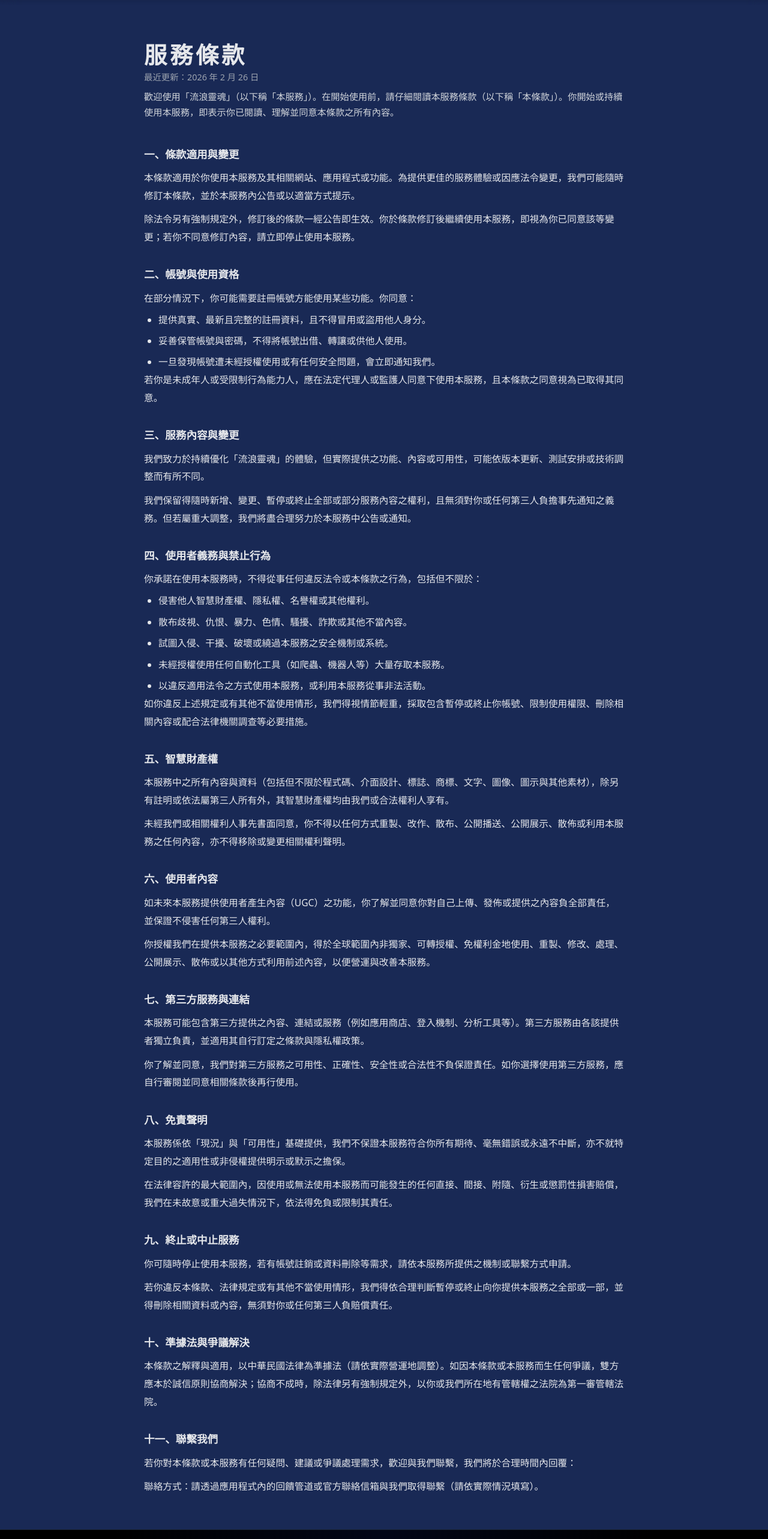
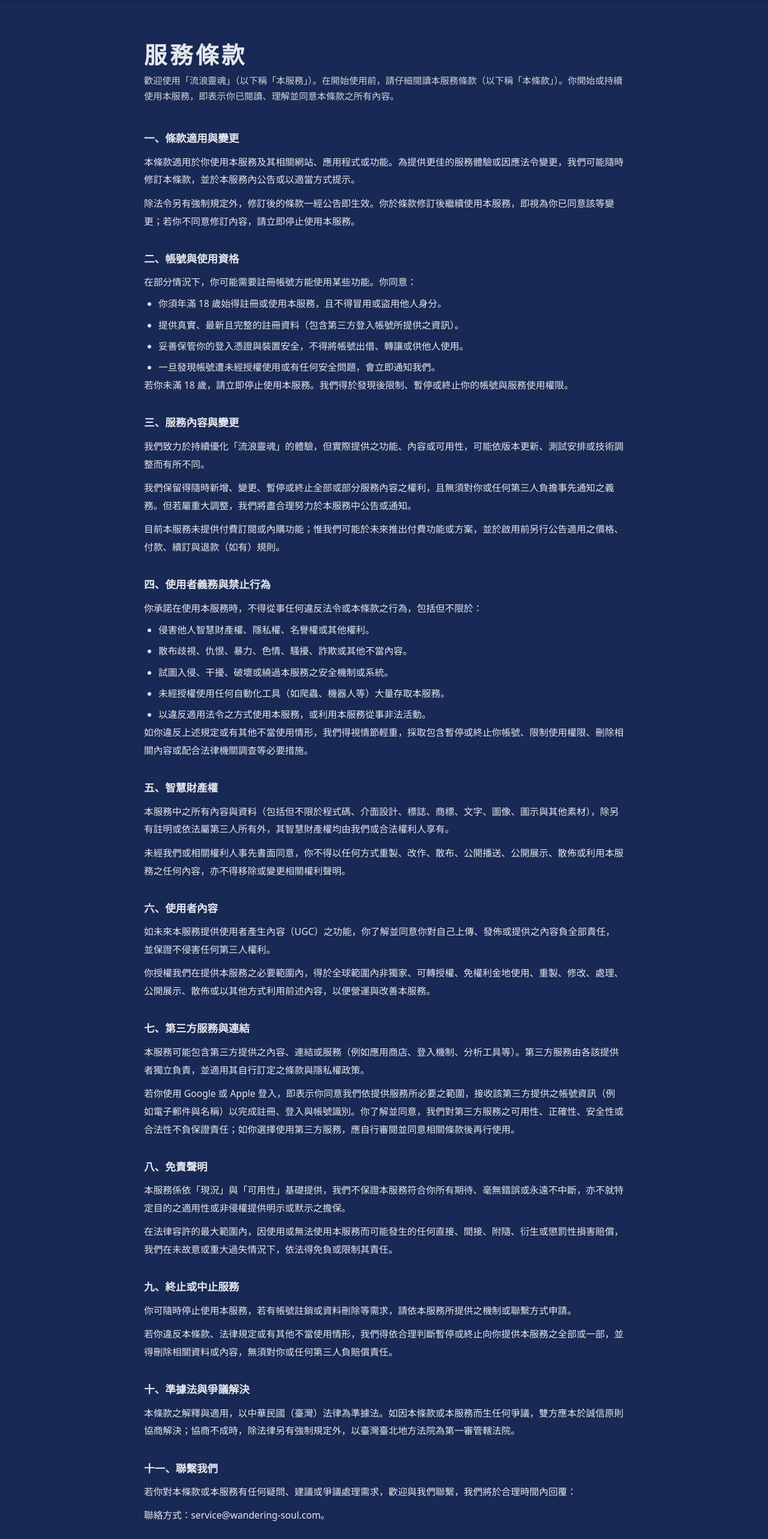
Before and after one commit to westleft/wandering-soul-site, a Vue app: page /terms in a window 1280 px wide. Shown: the part 80-2646 px from the top of the page at 60% size. Built offline with nearby package versions, Linux system fonts and the light colour scheme.

Commit message:
chore: update terms

```diff
--- a/src/views/PrivacyView.vue
+++ b/src/views/PrivacyView.vue
@@ -24,6 +24,9 @@
             <ul class="ws-legal__list">
               <li>
                 <strong>帳號與基本資料</strong>：如暱稱、電子郵件信箱、語系或介面偏好等。
+              </li>
+              <li>
+                <strong>第三方登入資料</strong>：當你使用 Google 或 Apple 登入時，我們可能接收該服務提供的必要帳號識別資訊（例如電子郵件與名稱）以完成註冊、登入及帳號管理。
               </li>
               <li>
                 <strong>使用紀錄與裝置資訊</strong>：如你在本服務中的操作紀錄、瀏覽或互動行為、裝置型號、作業系統版本、APP
@@ -58,6 +61,9 @@
             <ul class="ws-legal__list">
               <li>
                 <strong>協力廠商服務提供者</strong>：例如雲端主機、分析工具或錯誤追蹤服務，僅在提供本服務所必須的範圍內使用資料，並受保密義務拘束。
+              </li>
+              <li>
+                <strong>第三方登入服務</strong>：若你選擇使用 Google 或 Apple 登入，相關登入流程與資料處理亦受該第三方平台之條款與隱私政策規範。
               </li>
               <li>
                 <strong>法律要求或權益保護</strong>：當依法院、主管機關或其他合法程序要求，或為了偵查或防範違法行為、保障我們或他人權益而有必要時。
@@ -113,7 +119,7 @@
           <section class="ws-legal__section">
             <h2>九、未成年人使用</h2>
             <p>
-              若你是未成年人或受限制行為能力人，應在法定代理人或監護人同意與陪同下使用本服務，並同意本隱私權政策。請你的家長或監護人協助閱讀並理解本政策內容。
+              本服務僅提供年滿 18 歲之使用者使用。若你未滿 18 歲，請停止使用本服務，且請勿向我們提供任何個人資料；如經發現，我們得依法或依本服務規則採取限制、刪除或終止措施。
             </p>
           </section>
 
@@ -133,7 +139,7 @@
               若你對本隱私權政策或個人資料處理有任何疑問、意見或要求，歡迎與我們聯繫：
             </p>
             <p class="ws-legal__contact">
-              聯絡方式：請透過應用程式內的回饋管道或官方聯絡信箱與我們取得聯繫（請依實際情況填寫）。
+              聯絡方式：service@wandering-soul.com。
             </p>
           </section>
         </div>
--- a/src/views/TermsView.vue
+++ b/src/views/TermsView.vue
@@ -4,7 +4,6 @@
       <section class="ws-legal">
         <header class="ws-legal__header">
           <h1 class="ws-legal__title">服務條款</h1>
-          <p class="ws-legal__meta">最近更新：2026 年 2 月 26 日</p>
           <p class="ws-legal__note">
             歡迎使用「流浪靈魂」（以下稱「本服務」）。在開始使用前，請仔細閱讀本服務條款（以下稱「本條款」）。你開始或持續使用本服務，即表示你已閱讀、理解並同意本條款之所有內容。
           </p>
@@ -25,12 +24,13 @@
             <h2>二、帳號與使用資格</h2>
             <p>在部分情況下，你可能需要註冊帳號方能使用某些功能。你同意：</p>
             <ul class="ws-legal__list">
-              <li>提供真實、最新且完整的註冊資料，且不得冒用或盜用他人身分。</li>
-              <li>妥善保管帳號與密碼，不得將帳號出借、轉讓或供他人使用。</li>
+              <li>你須年滿 18 歲始得註冊或使用本服務，且不得冒用或盜用他人身分。</li>
+              <li>提供真實、最新且完整的註冊資料（包含第三方登入帳號所提供之資訊）。</li>
+              <li>妥善保管你的登入憑證與裝置安全，不得將帳號出借、轉讓或供他人使用。</li>
               <li>一旦發現帳號遭未經授權使用或有任何安全問題，會立即通知我們。</li>
             </ul>
             <p>
-              若你是未成年人或受限制行為能力人，應在法定代理人或監護人同意下使用本服務，且本條款之同意視為已取得其同意。
+              若你未滿 18 歲，請立即停止使用本服務。我們得於發現後限制、暫停或終止你的帳號與服務使用權限。
             </p>
           </section>
 
@@ -41,6 +41,9 @@
             </p>
             <p>
               我們保留得隨時新增、變更、暫停或終止全部或部分服務內容之權利，且無須對你或任何第三人負擔事先通知之義務。但若屬重大調整，我們將盡合理努力於本服務中公告或通知。
+            </p>
+            <p>
+              目前本服務未提供付費訂閱或內購功能；惟我們可能於未來推出付費功能或方案，並於啟用前另行公告適用之價格、付款、續訂與退款（如有）規則。
             </p>
           </section>
 
@@ -85,7 +88,7 @@
               本服務可能包含第三方提供之內容、連結或服務（例如應用商店、登入機制、分析工具等）。第三方服務由各該提供者獨立負責，並適用其自行訂定之條款與隱私權政策。
             </p>
             <p>
-              你了解並同意，我們對第三方服務之可用性、正確性、安全性或合法性不負保證責任。如你選擇使用第三方服務，應自行審閱並同意相關條款後再行使用。
+              若你使用 Google 或 Apple 登入，即表示你同意我們依提供服務所必要之範圍，接收該第三方提供之帳號資訊（例如電子郵件與名稱）以完成註冊、登入與帳號識別。你了解並同意，我們對第三方服務之可用性、正確性、安全性或合法性不負保證責任；如你選擇使用第三方服務，應自行審閱並同意相關條款後再行使用。
             </p>
           </section>
 
@@ -112,7 +115,7 @@
           <section class="ws-legal__section">
             <h2>十、準據法與爭議解決</h2>
             <p>
-              本條款之解釋與適用，以中華民國法律為準據法（請依實際營運地調整）。如因本條款或本服務而生任何爭議，雙方應本於誠信原則協商解決；協商不成時，除法律另有強制規定外，以你或我們所在地有管轄權之法院為第一審管轄法院。
+              本條款之解釋與適用，以中華民國（臺灣）法律為準據法。如因本條款或本服務而生任何爭議，雙方應本於誠信原則協商解決；協商不成時，除法律另有強制規定外，以臺灣臺北地方法院為第一審管轄法院。
             </p>
           </section>
 
@@ -122,7 +125,7 @@
               若你對本條款或本服務有任何疑問、建議或爭議處理需求，歡迎與我們聯繫，我們將於合理時間內回覆：
             </p>
             <p class="ws-legal__contact">
-              聯絡方式：請透過應用程式內的回饋管道或官方聯絡信箱與我們取得聯繫（請依實際情況填寫）。
+              聯絡方式：service@wandering-soul.com。
             </p>
           </section>
         </div>
@@ -145,7 +148,8 @@
 </script>
 
 <style scoped>
-.ws {
+@scope (.ws) {
+  :scope {
     min-height: 100vh;
     display: flex;
     flex-direction: column;
@@ -197,25 +201,27 @@
     line-height: 1.9;
   }
 
-.ws-legal__section h2 {
+  .ws-legal__section {
+    h2 {
       font-size: 1.1rem;
       font-weight: 600;
       margin-bottom: 0.5rem;
       color: #e5e7eb;
     }
 
-.ws-legal__section p + p {
+    p + p {
       margin-top: 0.6rem;
+    }
   }
 
   .ws-legal__list {
     list-style: disc;
     padding-left: 1.5rem;
     margin-top: 0.4rem;
+
+    li + li {
+      margin-top: 0.35rem;
     }
-
-.ws-legal__list li + li {
-  margin-top: 0.35rem;
   }
 
   .ws-legal__contact {
@@ -236,15 +242,15 @@
   .ws-footer__center {
     display: flex;
     gap: 1.5rem;
-}
 
-.ws-footer__center a {
+    a {
       color: inherit;
       text-decoration: none;
     }
 
-.ws-footer__center a:hover {
+    a:hover {
       color: #e5e7eb;
+    }
   }
 
   @media (max-width: 960px) {
@@ -264,4 +270,5 @@
       padding-inline: 1.25rem;
     }
   }
+}
 </style>
```
Lines whose indentation alone changed are shown as unchanged.
